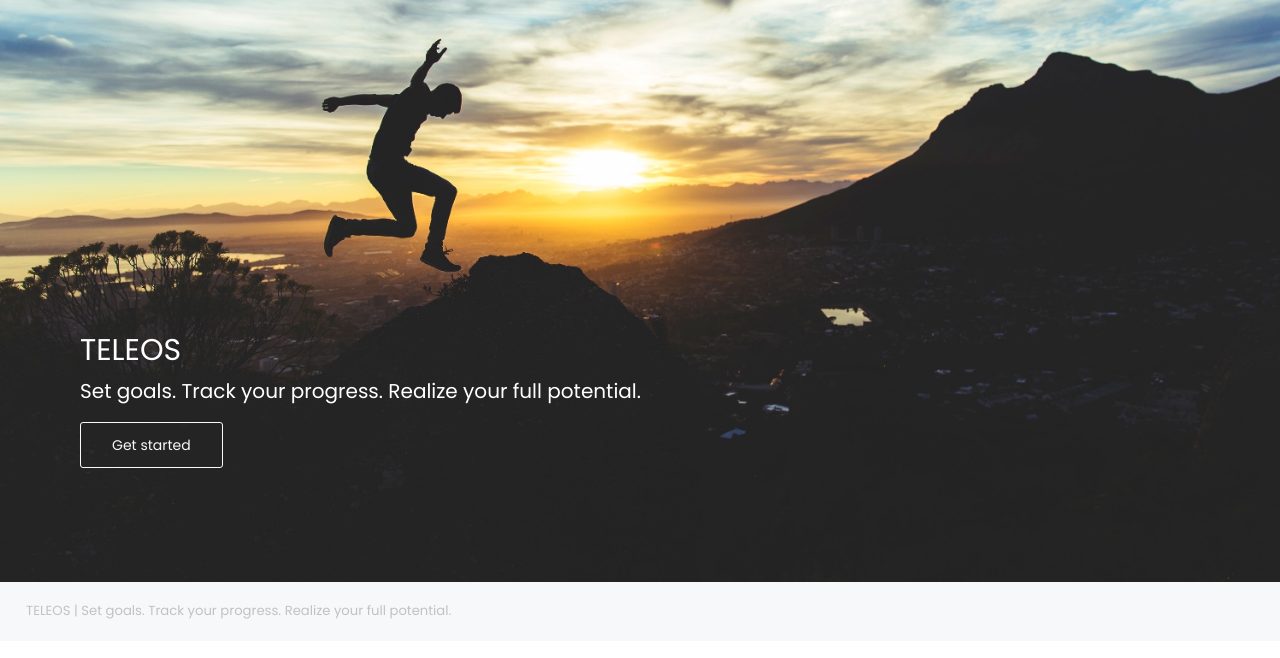
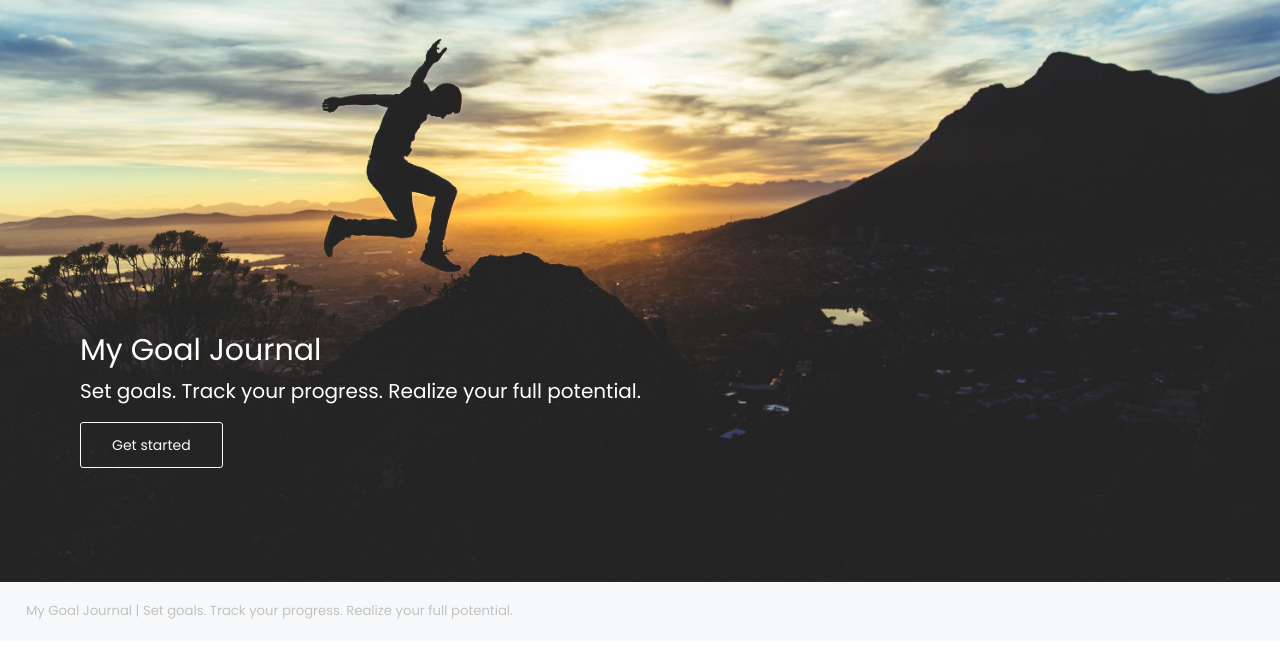
Before and after one commit to robalford/goal_journal, a Django app: page / in a window 1280 px wide. Shown: the part 72-730 px from the top of the page. Run offline with Django 3.2, Linux system fonts and the light colour scheme; some libraries are stand-ins or nearby versions.

Commit message:
remove outdated site name from landing page

```diff
--- a/goal_journal/templates/pages/home.html
+++ b/goal_journal/templates/pages/home.html
@@ -3,7 +3,7 @@
 <div class="jumbotron jumbotron-fluid home-page-jumbotron">
   <img src="{% static "images/joshua-earle-14603.jpg" %}" class="img-fluid" alt="Person jumping over mountains">
   <div class="container home-page-container">
-    <h1 class="display-4">TELEOS</h1>
+    <h1 class="display-4">My Goal Journal</h1>
     <p class="lead">Set goals. Track your progress. Realize your full potential.</p>
     <p class="lead">
     <a class="btn btn-outline-light btn-lg" href="{% url 'account_signup' %}" role="button">Get started</a>
@@ -12,7 +12,7 @@
 </div>
 <footer class="footer">
   <div class="container-fluid clearfix">
-    <span class="text-muted d-block text-center text-sm-left d-sm-inline-block">TELEOS | Set goals. Track your progress. Realize your full potential.</span>
+    <span class="text-muted d-block text-center text-sm-left d-sm-inline-block">My Goal Journal | Set goals. Track your progress. Realize your full potential.</span>
   </div>
 </footer>
 {% endblock %}
```
Also changed, not shown: 1 other file.
